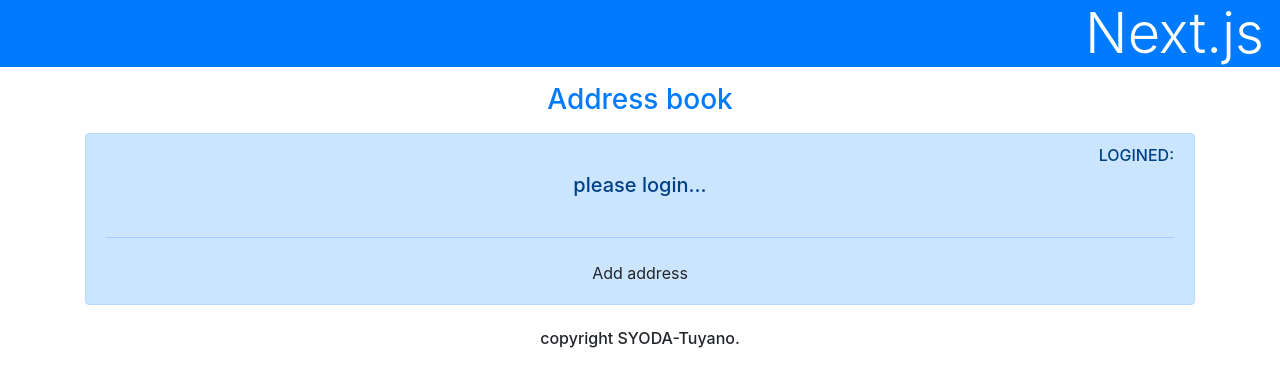
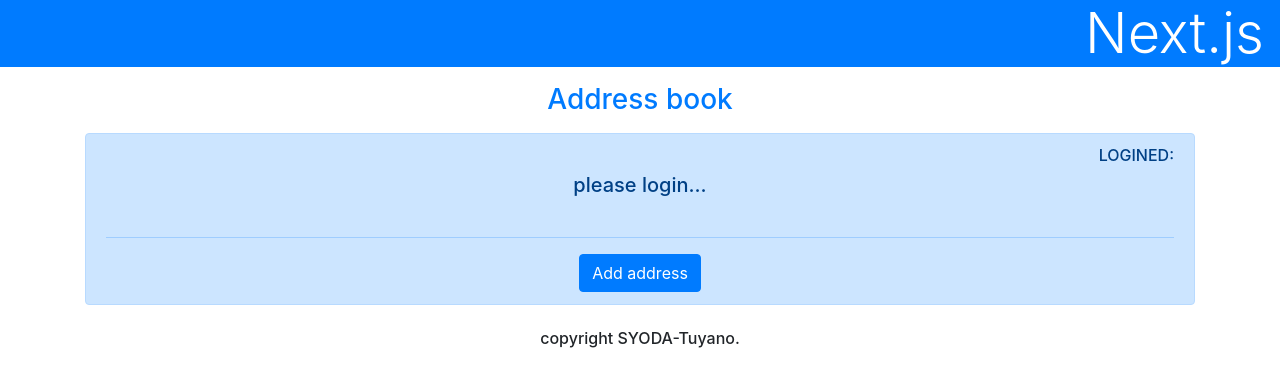
Before and after one commit to thirota/next_app_second, a Next.js app: page /address in a window 1280 px wide. Shown: the top 386 px of the page. Built offline with nearby package versions, Linux system fonts and the light colour scheme.

Commit message:
fixed: address data not displayed.

```diff
--- a/pages/address/index.js
+++ b/pages/address/index.js
@@ -56,7 +56,9 @@ export default function Index() {
             setUser(auth.currentUser.email)
             setMessage(auth.currentUser.displayName + ' さんの登録アドレス')
             db.collection('address').doc(auth.currentUser.email).collection('address').get().then((snapshot)=> {
+                console.log('address get success')
                 snapshot.forEach((document)=> {
+                    console.log('document: ' + document)
                     const doc = document.data()
                     addresses.push(
                         <li className="list-group-item list-group-item-action p-1" onClick={doLink} id={document.id}>
@@ -64,6 +66,7 @@ export default function Index() {
                         </li>
                     )
                 })
+                setData(addresses)
             })
         } else {
             addresses.push(
@@ -82,7 +85,7 @@ export default function Index() {
                         {data}
                     </ul>
                     <hr/>
-                    <button className="btn btn-priimary" onClick={doAdd}>Add address</button>
+                    <button className="btn btn-primary" onClick={doAdd}>Add address</button>
                 </div>
             </Layout>
         </div>
```
